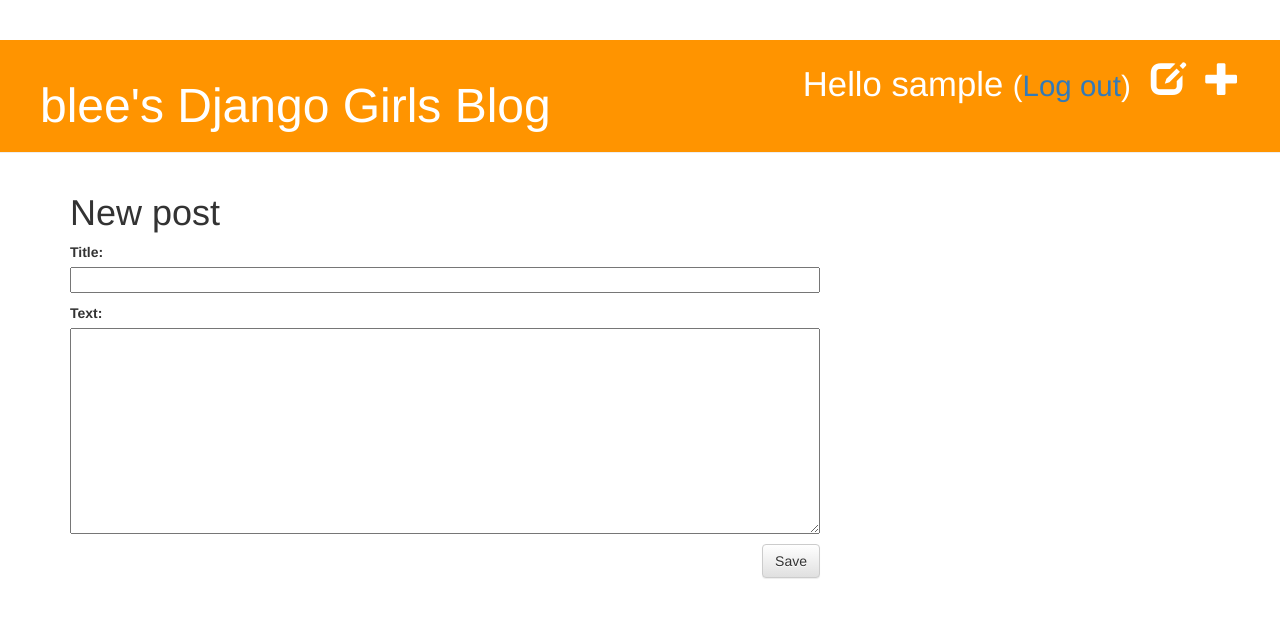
After one commit to blee8/myblog, a Django app: page /post/new in a window 1280 px wide. The commit adds this page. Shown: the top 618 px of the page. Run offline with Django 3.2, Linux system fonts and the light colour scheme; the visitor is signed in with stand-in values (Sample User, id 1); some libraries are stand-ins or nearby versions.

```diff
--- a/blog/admin.py
+++ b/blog/admin.py
@@ -1,6 +1,7 @@
 from django.contrib import admin
 
 # Register your models here.
-from .models import Post
+from .models import Post, Comment
 
 admin.site.register(Post)
+admin.site.register(Comment)
--- /dev/null
+++ b/blog/forms.py
@@ -0,0 +1,13 @@
+from django import forms
+
+from .models import Post, Comment
+
+class PostForm(forms.ModelForm):
+    class Meta:
+        model = Post
+        fields = ('title', 'text',)
+
+class CommentForm(forms.ModelForm):
+    class Meta:
+        model = Comment
+        fields = ('author', 'text',)
--- a/blog/models.py
+++ b/blog/models.py
@@ -18,3 +18,21 @@ class Post(models.Model):
 
     def __str__(self):
         return self.title
+
+    def approved_comments(self):
+        return self.comments.filter(approved_comment=True)
+
+
+class Comment(models.Model):
+    post = models.ForeignKey('blog.post', on_delete=models.CASCADE, related_name='comments')
+    author = models.CharField(max_length=200)
+    text = models.TextField()
+    created_date = models.DateTimeField(default=timezone.now)
+    approved_comment = models.BooleanField(default=False)
+
+    def approve(self):
+        self.approved_comment = True
+        self.save()
+
+    def __str__(self):
+        return self.text
--- a/blog/static/blog/style.css
+++ b/blog/static/blog/style.css
@@ -52,3 +52,7 @@ h1, h2, h3, h4 {
     font-family: 'Anton';
 }
  */
+
+.comment {
+    margin: 20px 0px 20px 20px;
+}
--- a/blog/templates/blog/base.html
+++ b/blog/templates/blog/base.html
@@ -4,19 +4,33 @@
         <title>blee's Django Girls blog</title>
         <link rel="stylesheet" type="text/css" href="{% static 'blog/style.css' %}">
         <link href="//fonts.googleapis.com/css?family=Lobster&subset=latin,latin-ext" rel="stylesheet" type="text/css">
+        <link rel="stylesheet" href="//maxcdn.bootstrapcdn.com/bootstrap/3.2.0/css/bootstrap.min.css">
+        <link rel="stylesheet" href="//maxcdn.bootstrapcdn.com/bootstrap/3.2.0/css/bootstrap-theme.min.css">
+        <link href='//fonts.googleapis.com/css?family=Lobster&subset=latin,latin-ext' rel='stylesheet' type='text/css'>
+
         <link href="https://fonts.googleapis.com/css2?family=Anton&display=swap" rel="stylesheet">
     </head>
     <body>
-        <div class="page-header">
-            <h1><a href="">blee's Django Girls Blog</a></h1>
+
+       <div class="page-header">
+        {% if user.is_authenticated %}
+            <a href="{% url 'post_new' %}" class="top-menu"><span class="glyphicon glyphicon-plus"></span></a>
+            <a href="{% url 'post_draft_list' %}" class="top-menu"><span class="glyphicon glyphicon-edit"></span></a>
+            <p class="top-menu">Hello {{ user.username }} <small>(<a href="{% url 'logout' %}">Log out</a>)</small></p>
+        {% else %}
+            <a href="{% url 'login' %}" class="top-menu"><span class="glyphicon glyphicon-lock"></span></a>
+        {% endif %}
+        <h1><a href="/">blee's Django Girls Blog</a></h1>
         </div>
+
         <div class="content container">
-            <div class="row">
-                <div class="col-md-8">
-                    {%  block content %}
-                    {%  endblock %}
-                </div>
+        <div class="row">
+            <div class="col-md-8">
+            {% block content %}
+            {% endblock %}
             </div>
         </div>
+        </div>
+
     </body>
 </html>
--- /dev/null
+++ b/blog/templates/blog/post_edit.html
@@ -0,0 +1,9 @@
+{% extends 'blog/base.html' %}
+
+{% block content %}
+    <h1>New post</h1>
+    <form method="POST" class="post-form">{% csrf_token %}
+        {{ form.as_p }}
+        <button type="submit" class="save btn btn-default">Save</button>
+    </form>
+{% endblock %}
--- a/blog/urls.py
+++ b/blog/urls.py
@@ -4,5 +4,14 @@ from . import views
 urlpatterns = [
     path('', views.post_list, name = 'post_list'),
     path('post/<int:pk>/', views.post_detail, name='post_detail'),
+    path('post/new', views.post_new, name='post_new'),
+    path('post/<int:pk>/edit/', views.post_edit, name='post_edit'),
+    path('drafts/', views.post_draft_list, name='post_draft_list'),
+    path('post/<pk>/publish/', views.post_publish, name = 'post_publish'),
+    path('post/<pk>/remove/', views.post_remove, name='post_remove'),
+    path('post/<int:pk>/comment/', views.add_comment_to_post, name='add_comment_to_post'),
+    path('comment/<int:pk>/approve/', views.comment_approve, name='comment_approve'),
+    path('comment/<int:pk>/remove/', views.comment_remove, name='comment_remove'),
+
 
 ]
--- a/blog/views.py
+++ b/blog/views.py
@@ -1,10 +1,14 @@
-
 
 from django.utils import timezone
 
-from .models import Post
+
+from .forms import PostForm, CommentForm
+
 from django.shortcuts import render, get_object_or_404
+from django.shortcuts import redirect
+from django.contrib.auth.decorators import login_required
 
+from .models import Post, Comment
 
 # Create your views here.
 def post_list(request):
@@ -15,3 +19,76 @@ def post_list(request):
 def post_detail(request, pk):
     post = get_object_or_404(Post, pk=pk)
     return render(request, 'blog/post_detail.html', {'post': post})
+
+@login_required()
+def post_new(request):
+    if request.method == "POST":
+        form = PostForm(request.POST)
+        if form.is_valid():
+            post = form.save(commit=False)
+            post.author = request.user
+#            post.published_date = timezone.now()
+            post.save()
+            return redirect('post_detail', pk=post.pk)
+    else:
+        form = PostForm()
+    return render(request, 'blog/post_edit.html', {'form': form})
+
+@login_required()
+def post_edit(request, pk):
+    post = get_object_or_404(Post, pk=pk)
+    if request.method == "POST":
+        form = PostForm(request.POST, instance=post)
+        if form.is_valid():
+            post = form.save(commit=False)
+            post.author = request.user
+#            post.published_date = timezone.now()
+            post.save()
+            return redirect('post_detail', pk=post.pk)
+    else:
+        form = PostForm(instance=post)
+    return render(request, 'blog/post_edit.html', {'form': form})
+
+@login_required()
+def post_draft_list(request):
+    posts = Post.objects.filter(published_date__isnull=True).order_by('created_date')
+    return render(request, 'blog/post_draft_list.html' ,{'posts' :posts})
+
+@login_required()
+def post_publish(request, pk):
+    post = get_object_or_404(Post, pk=pk)
+    post.publish()
+#    return redirect('post_detail', pk=pk)
+    return redirect('post_list' )
+
+@login_required()
+def post_remove(request, pk):
+    post = get_object_or_404(Post, pk=pk)
+    post.delete()
+    return redirect('post_list')
+
+
+def add_comment_to_post(request, pk):
+    post = get_object_or_404(Post, pk=pk)
+    if request.method == "POST":
+        form = CommentForm(request.POST)
+        if form.is_valid():
+            comment = form.save(commit=False)
+            comment.post = post
+            comment.save()
+            return redirect('post_detail', pk=post.pk)
+    else:
+        form = CommentForm()
+    return render(request, 'blog/add_comment_to_post.html', {'form': form})
+
+@login_required
+def comment_approve(request, pk):
+    comment = get_object_or_404(Comment, pk=pk)
+    comment.approve()
+    return redirect('post_detail', pk=comment.post.pk)
+
+@login_required
+def comment_remove(request, pk):
+    comment = get_object_or_404(Comment, pk=pk)
+    comment.delete()
+    return redirect('post_detail', pk=comment.post.pk)
--- a/myblog/urls.py
+++ b/myblog/urls.py
@@ -15,8 +15,12 @@ Including another URLconf
 """
 from django.contrib import admin
 from django.urls import path, include
+from django.contrib.auth import views
 
 urlpatterns = [
     path('admin/', admin.site.urls),
+    path('accounts/login/', views.LoginView.as_view(), name='login'),
+    path('accounts/logout/', views.LogoutView.as_view(next_page='/'), name='logout'),
+
     path('', include('blog.urls')),
 ]
```
Also changed, not shown: blog/templates/blog/add_comment_to_post.html (added, +9 -0 lines), blog/templates/blog/post_detail.html (+26 -0 lines), blog/templates/blog/post_draft_list.html (added, +11 -0 lines), blog/templates/blog/post_list1.html (+5 -3 lines), blog/templates/registration/login.html (added, +24 -0 lines), myblog/settings.py (+12 -1 lines), blog/migrations/0002_comment.py (added), db.sqlite3 (deleted), 2 other files.
